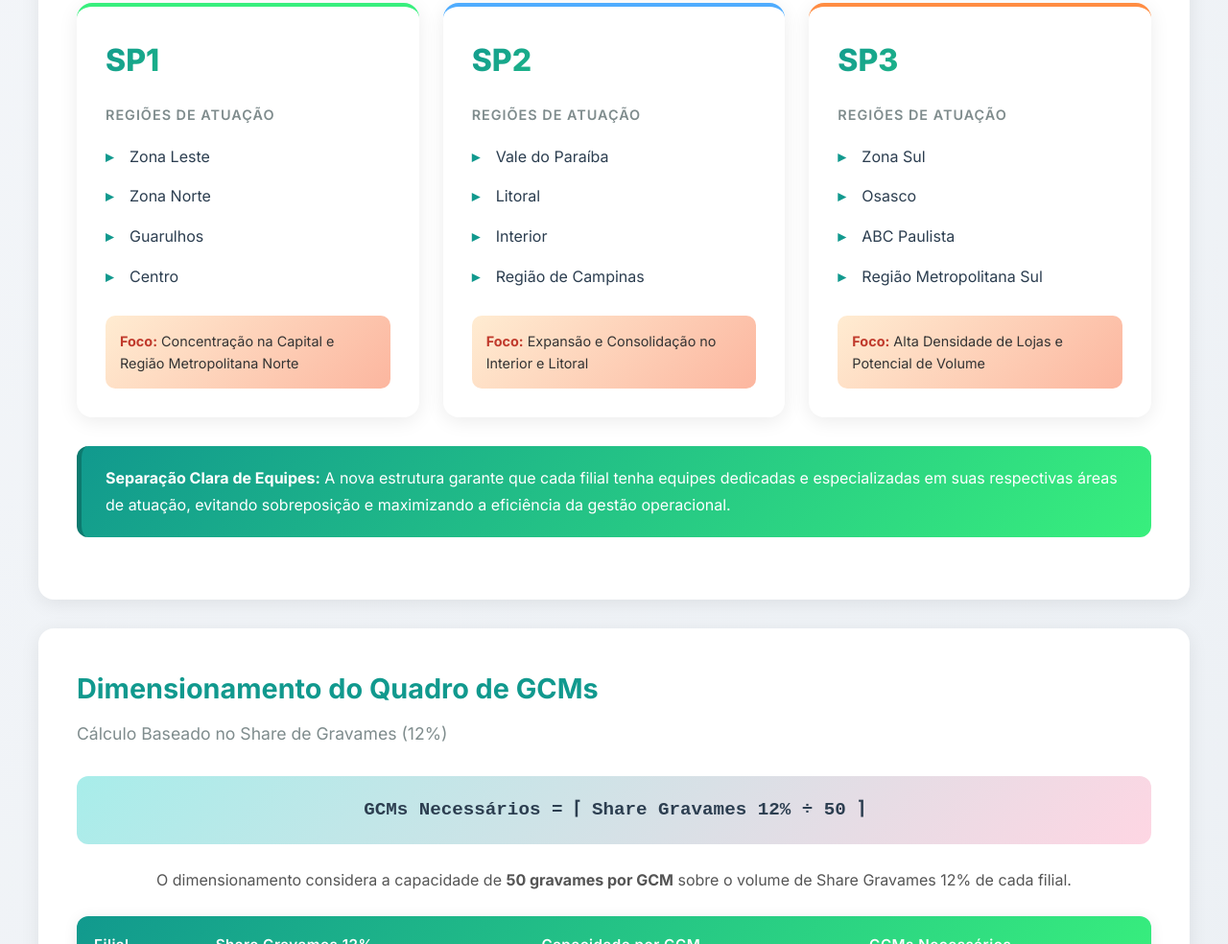
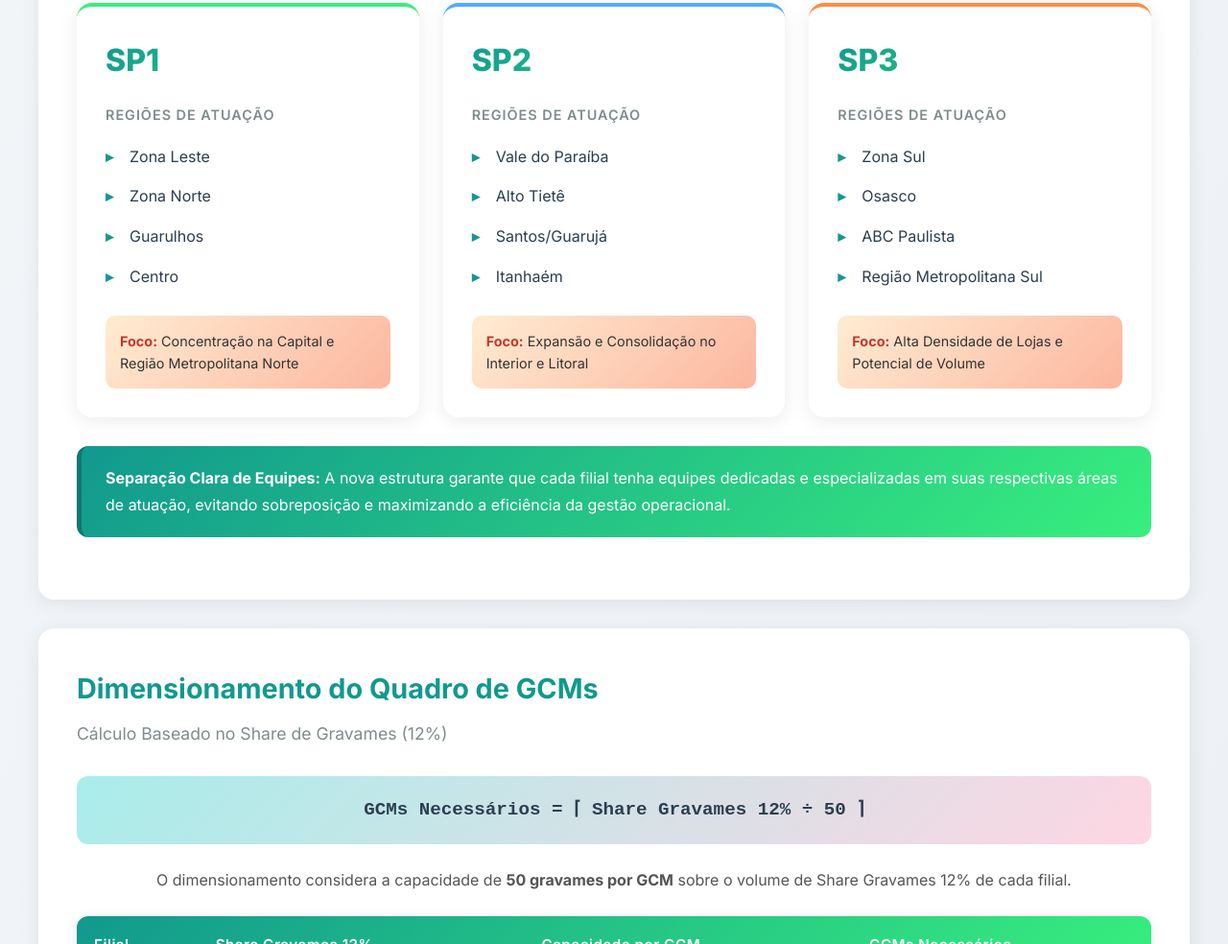
Before and after one commit to marcoscustodiolbc-ctrl/saopaulo_grande_saopaulo, a plain HTML site: page index.html in a window 1280 px wide. Shown: the part 1056-2040 px from the top of the page at 96% size. Drawn offline with Linux system fonts and the light colour scheme.

Commit message:
Update index.html

```diff
--- a/index.html
+++ b/index.html
@@ -427,9 +427,9 @@
                         <h4>Regiões de Atuação</h4>
                         <ul>
                             <li>Vale do Paraíba</li>
-                            <li>Litoral</li>
-                            <li>Interior</li>
-                            <li>Região de Campinas</li>
+                            <li>Alto Tietê</li>
+                            <li>Santos/Guarujá</li>
+                            <li>Itanhaém</li>
                         </ul>
                     </div>
                     <div class="card-strategy">
```
